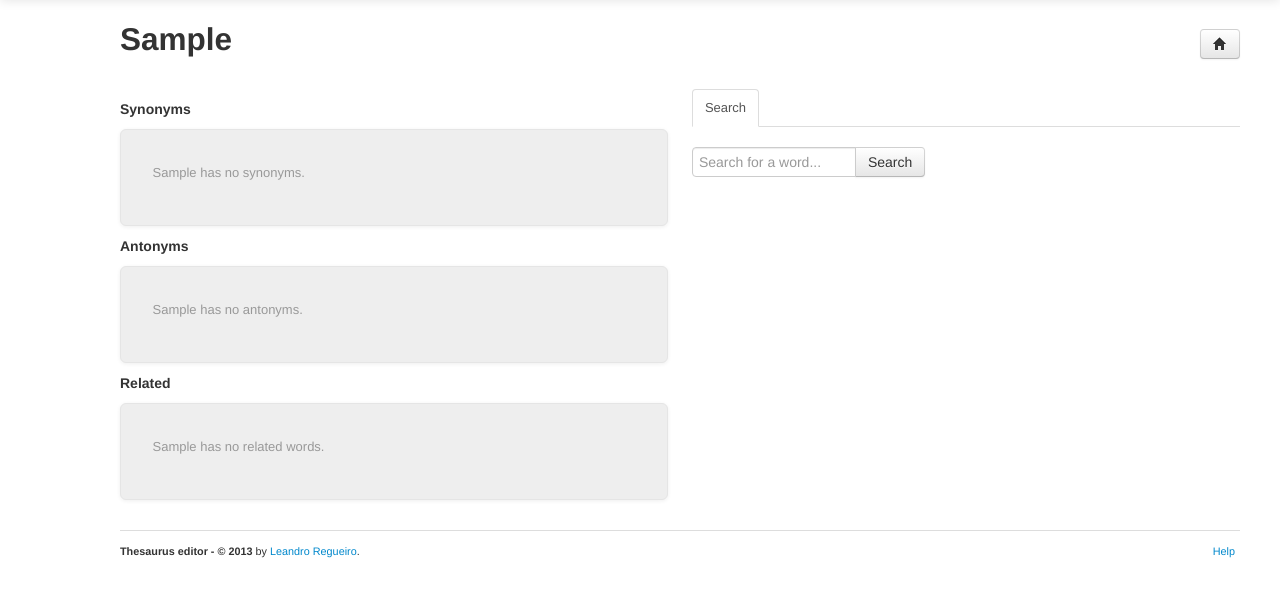
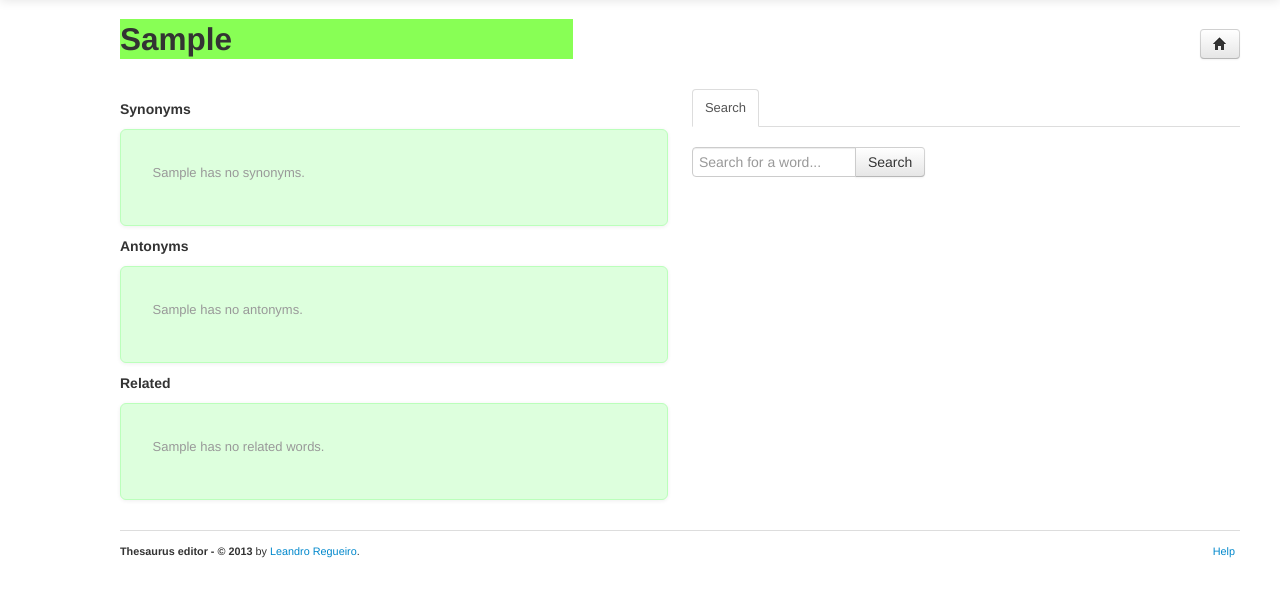
Before and after one commit to unho/thesaurus_editor, a Django app: template thesaurus/templates/word_details.html in a window 1280 px wide. Shown: the part 41-638 px from the top of the page. Run offline with Django 3.2, Linux system fonts and the light colour scheme; the template is opened without the code that fills it: values that come from a table or form of the project are taken from there, others are empty; tables that the repository leaves empty hold one stand-in row (values such as "Sample post"); parts of the project's set-up code (start-up, migrations or seed data) failed here and were passed over; some libraries are stand-ins or nearby versions.

Commit message:
Added support for highlighting the finalized words in the UI

```diff
--- a/thesaurus/static/css/styles.css
+++ b/thesaurus/static/css/styles.css
@@ -76,6 +76,21 @@ body {
 
 .bs-docs-sidenav > li > a:hover {
     background-color: #f5f5f5;
+}
+
+/* Styles for search results with finalized words */
+.bs-docs-sidenav > li.finalized > a {
+    background-color: #9f7;
+}
+
+.bs-docs-sidenav > li.active.finalized > a {
+    background-color: #4d0;
+    color: #333;
+}
+
+.bs-docs-sidenav > li.finalized > a:hover {
+    background-color: #beb;
+    color: #333;
 }
 
 
@@ -202,6 +217,42 @@ body {
     margin-left: .5em;
 }
 
+/* Styles for synonyms, antonyms and related words that are finalized */
+#synonyms.finalized, #antonyms.finalized, #related-words.finalized {
+    background-color: #dfd;
+    border-color: #bfb;
+}
+
+/*#synonyms.finalized li.selected-meaning, */
+/*#antonyms.finalized li.selected-meaning, */
+/*#related-words.finalized li.selected-meaning {*/
+/*    background-color: fuchsia;*/
+/*}*/
+
+.meanings span.finalized {
+    background-color: #4d0;
+}
+
+.meanings span.finalized a {
+    color: #000;
+}
+
+.meanings span.finalized:before {
+    border-color: transparent #4d0 transparent transparent;
+}
+
+.meanings span.finalized:after {
+    background: #999;
+}
+
+.meanings span.finalized:hover {
+    background: #6f2;
+}
+
+.meanings span.finalized:hover:before {
+    border-color: transparent #6f2 transparent transparent;
+}
+
 
 /* Copyright styles */
 .copyright {
@@ -247,6 +298,13 @@ body {
 }
 
 
+/* Styles for highlighting the finalized words */
+h2.finalized, ul#word-list > li.finalized {
+    font-weight: bold;
+    background-color: #8f5;
+}
+
+
 /* Loading styles */
 .loading {
     background: url(../img/ajax-loader.gif) top left no-repeat;
--- a/thesaurus/templates/antonyms_snippet.html
+++ b/thesaurus/templates/antonyms_snippet.html
@@ -17,9 +17,9 @@ Thesaurus-editor. If not, see <http://www.gnu.org/licenses/>.
 {% endcomment %}{% for relationship in word.retrieve_antonyms %}
                 <li id="{{ relationship.pk }}"{% if selected_meaning == relationship.pk %} class="selected-meaning"{% endif %}>
                     <strong>{% blocktrans with number=forloop.counter %}Meaning {{ number }}:{% endblocktrans %}</strong>{% for related_word in relationship.words %}
-                    <span class="word">
+                    <span class="word{% if related_word.finalized %} finalized{% endif %}">
                         <a href="{% url thesaurus_word pk=related_word.pk %}">{{ related_word }}</a>
-                        <i class="icon-trash icon-white"></i>
+                        <i class="icon-trash{% if not related_word.finalized %} icon-white{% endif %}"></i>
                     </span>{% endfor %}
                 </li>{% empty %}
                 <li class="muted">{% blocktrans with word=word.word %}{{ word }} has no antonyms.{% endblocktrans %}</li>
--- a/thesaurus/templates/related-words_snippet.html
+++ b/thesaurus/templates/related-words_snippet.html
@@ -17,9 +17,9 @@ Thesaurus-editor. If not, see <http://www.gnu.org/licenses/>.
 {% endcomment %}{% for relationship in word.retrieve_related_words %}
                 <li id="{{ relationship.pk }}"{% if selected_meaning == relationship.pk %} class="selected-meaning"{% endif %}>
                     <strong>{% blocktrans with number=forloop.counter %}Meaning {{ number }}:{% endblocktrans %}</strong>{% for related_word in relationship.words %}
-                    <span class="word">
+                    <span class="word{% if related_word.finalized %} finalized{% endif %}">
                         <a href="{% url thesaurus_word pk=related_word.pk %}">{{ related_word }}</a>
-                        <i class="icon-trash icon-white"></i>
+                        <i class="icon-trash{% if not related_word.finalized %} icon-white{% endif %}"></i>
                     </span>{% endfor %}
                 </li>{% empty %}
                 <li class="muted">{% blocktrans with word=word.word %}{{ word }} has no related words.{% endblocktrans %}</li>
--- a/thesaurus/templates/search_results.html
+++ b/thesaurus/templates/search_results.html
@@ -15,7 +15,7 @@ FOR A PARTICULAR PURPOSE. See the GNU General Public License for more details.
 You should have received a copy of the GNU General Public License along with
 Thesaurus-editor. If not, see <http://www.gnu.org/licenses/>.
 {% endcomment %}{% for result in search_results %}
-    <li{% if forloop.first %} class="active"{% endif %}>
+    <li{% if forloop.first or result.finalized %} class="{% if forloop.first %}active{% endif %} {% if result.finalized %}finalized{% endif %}"{% endif %}>
         <a href="{% url thesaurus_word pk=result.pk %}">{{ result.word }}
             <div class="btn-group pull-right{% if not forloop.first %} hide{% endif %}">
                 <button type="button" class="btn btn-mini" rel="tooltip" data-placement="bottom" title="{% trans "Add this as synonym" %}">S</button>
--- a/thesaurus/templates/synonyms_snippet.html
+++ b/thesaurus/templates/synonyms_snippet.html
@@ -17,9 +17,9 @@ Thesaurus-editor. If not, see <http://www.gnu.org/licenses/>.
 {% endcomment %}{% for relationship in word.retrieve_synonyms %}
                 <li id="{{ relationship.pk }}"{% if forloop.first and not selected_meaning %} class="selected-meaning"{% elif selected_meaning == relationship.pk %} class="selected-meaning"{% endif %}>
                     <strong>{% blocktrans with number=forloop.counter %}Meaning {{ number }}:{% endblocktrans %}</strong>{% for related_word in relationship.words %}
-                    <span class="word">
+                    <span class="word{% if related_word.finalized %} finalized{% endif %}">
                         <a href="{% url thesaurus_word pk=related_word.pk %}">{{ related_word }}</a>
-                        <i class="icon-trash icon-white"></i>
+                        <i class="icon-trash{% if not related_word.finalized %} icon-white{% endif %}"></i>
                     </span>{% endfor %}
                 </li>{% empty %}
                 <li class="muted">{% blocktrans with word=word.word %}{{ word }} has no synonyms.{% endblocktrans %}</li>
--- a/thesaurus/templates/word_details.html
+++ b/thesaurus/templates/word_details.html
@@ -21,7 +21,7 @@ Thesaurus-editor. If not, see <http://www.gnu.org/licenses/>.
 
 {% block content %}
 <div class="word-header clearfix">
-    <h2 id="current-word" class="span5">{{ word.word }}</h2>
+    <h2 id="current-word" class="span5{% if word.finalized %} finalized{% endif %}">{{ word.word }}</h2>
     <div class="btn-toolbar pull-right">
         <div class="btn-group">
             {% comment %}<!--<a href="#" class="btn" rel="tooltip" data-original-title="{% trans "Go to the previous word" %}"><i class="icon-chevron-left"></i></a>--><!-- TODO -->{% endcomment %}
@@ -34,21 +34,21 @@ Thesaurus-editor. If not, see <http://www.gnu.org/licenses/>.
 <div class="row-fluid clearfix">
     <div id="relationships" class="span6">
         <h5>{% trans "Synonyms" %}</h5>
-        <div id="synonyms" class="clearfix">
+        <div id="synonyms" class="clearfix{% if word.finalized %} finalized{% endif %}">
             <ul class="meanings">
             {% include "synonyms_snippet.html" %}
             </ul>
         </div>
 
         <h5>{% trans "Antonyms" %}</h5>
-        <div id="antonyms" class="clearfix">
+        <div id="antonyms" class="clearfix{% if word.finalized %} finalized{% endif %}">
             <ul class="meanings">
             {% include "antonyms_snippet.html" %}
             </ul>
         </div>
 
         <h5>{% trans "Related" %}</h5>
-        <div id="related-words" class="clearfix">
+        <div id="related-words" class="clearfix{% if word.finalized %} finalized{% endif %}">
             <ul class="meanings">
             {% include "related-words_snippet.html" %}
             </ul>
--- a/thesaurus/templates/word_list.html
+++ b/thesaurus/templates/word_list.html
@@ -33,9 +33,9 @@ Thesaurus-editor. If not, see <http://www.gnu.org/licenses/>.
                         <p>Page <strong>1</strong> of <strong>1</strong>: words <strong>1</strong> to <strong>{{ words|length }}</strong>.</p>
                         {% endif %}
 
-                        <ul>
+                        <ul id="word-list">
                         {% for word in words %}
-                            <li><a href="{% url thesaurus_word pk=word.pk %}">{{ word.word }}</a></li>
+                            <li{% if word.finalized %} class="finalized"{% endif %}><a href="{% url thesaurus_word pk=word.pk %}">{{ word.word }}</a></li>
                             {% comment %}<!-- TODO put an image instead of list item bullet -->{% endcomment %}
                         {% empty %}
                             <li class="muted">{% blocktrans %}There are no words.{% endblocktrans %}</li>
```
